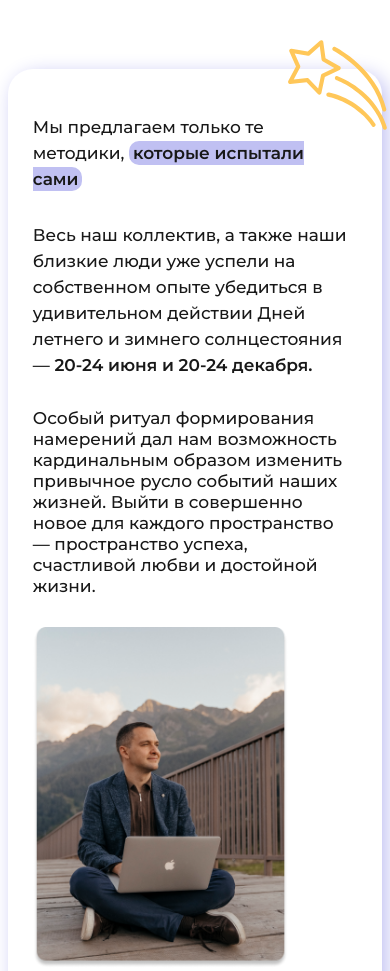
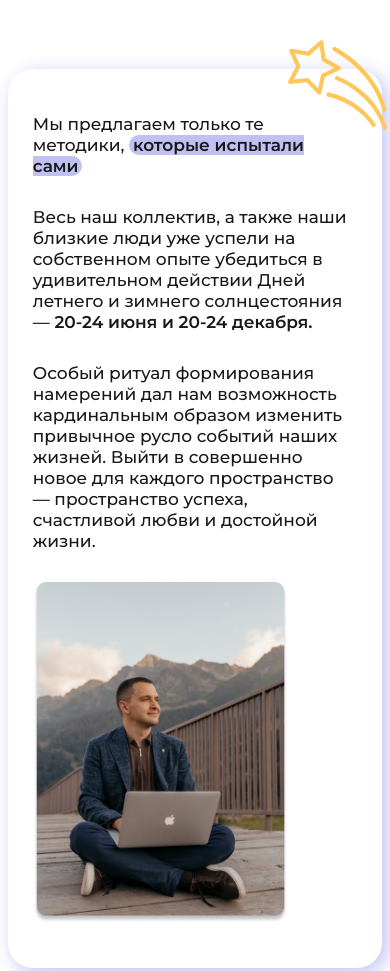
Before and after one commit to littldude/rituals, a plain HTML site: page index.html in a window 390 px wide. Shown: the part 3188-4159 px from the top of the page. Drawn offline with nearby package versions, Linux system fonts and the light colour scheme.

Commit message:
block w/ text--violet

```diff
--- a/scss/style.scss
+++ b/scss/style.scss
@@ -724,11 +724,8 @@ a {
         &--buy {
             font-size: 28px;
         }
-        &--autor {
-            line-height: 26px;
-        }
         &--violet {
-            padding: 2px 4px;
+            padding: 0 4px;
         }
     }
     .button {
```
Also changed, not shown: css/style.css.
